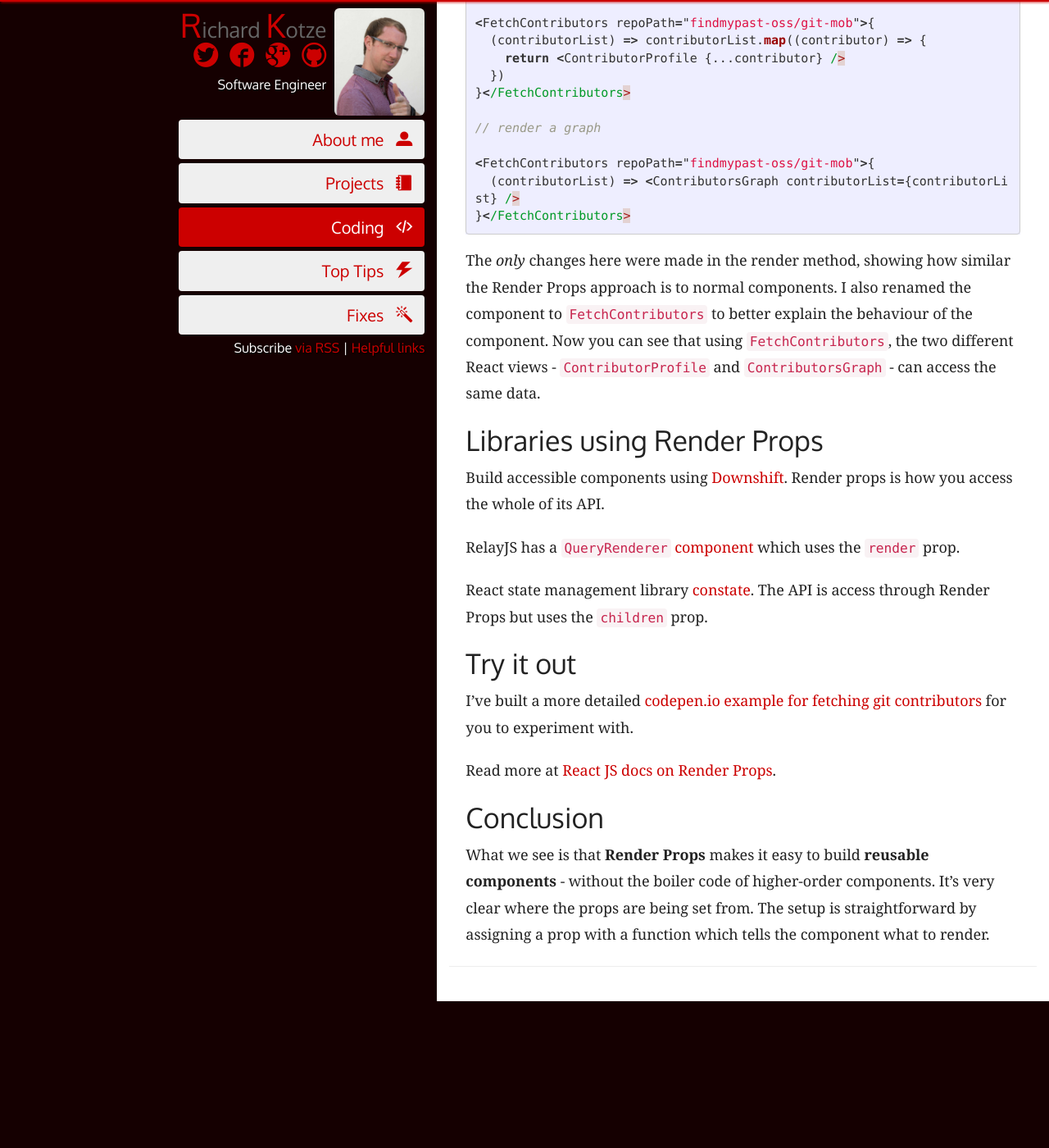
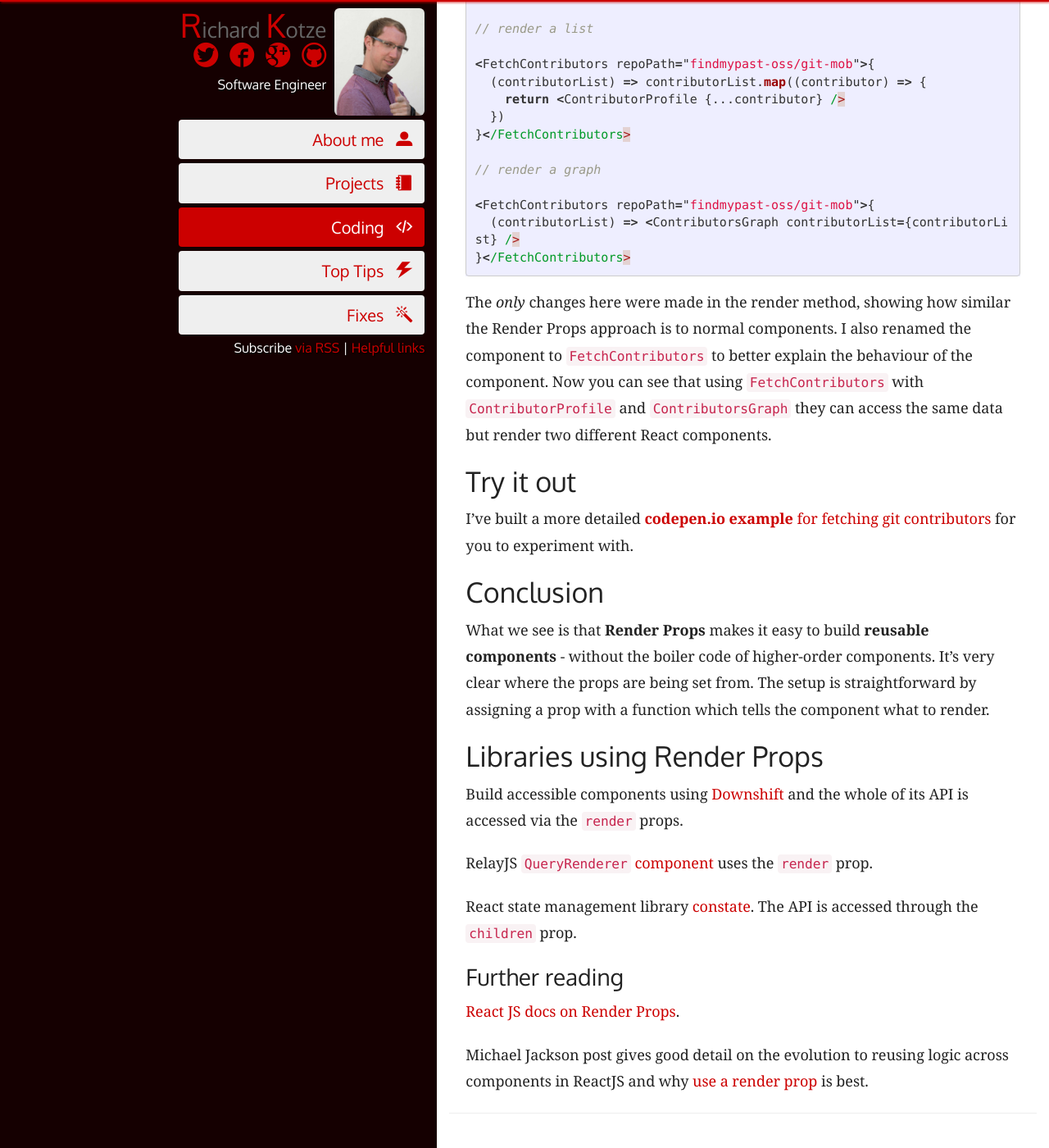
Before and after one commit to rkotze/rkotze.github.io, a Jekyll site: the page built from _posts/2018-04-15-render-props-reactjs.md, in a window 1280 px wide and 1400 px high, scrolled down 3658 px. Shown: the whole window at 82% size. Built offline with Jekyll 4.4.1, drawn with Linux system fonts in a browser that asks for light colours; comment, search, counter and statistics services are not loaded; before the commit the page ends 4879 px from its top, so only the background shows below that; some of the changed text lies outside the part shown.

Commit message:
Update to render props component.

````diff
--- a/_posts/2018-04-15-render-props-reactjs.md
+++ b/_posts/2018-04-15-render-props-reactjs.md
@@ -52,7 +52,9 @@
 
 The great thing about the Render Props approach is it's like building any React component without the boiler code a HOC needs.
 
-We are going to build a component that fetches contributor data for a repository from GitHub.
+## First build a standard component
+
+We are going to build a component that **fetches contributor** data for a repository from GitHub **without** Render Props.
 
 ```javascript
 class ListContributors extends React.Component {
@@ -106,7 +108,7 @@
 
 The method `fetchContributors` gets contributors from GitHub and transforms the raw JSON object to properties we care about. We then `map` through the list to render out the contributors.
 
-What if we want to use the **same data** but with a **different view**? For example, show a graph instead of a list?
+**What if** we want to use the same data but with a **different view**? For example, show a graph instead of a list.
 
 We could use an if statement to check a prop, however that would become unmaintainable when supporting more than two views.
 
@@ -142,22 +144,26 @@
 }</FetchContributors>
 ```
 
-The _only_ changes here were made in the render method, showing how similar the Render Props approach is to normal components. I also renamed the component to `FetchContributors` to better explain the behaviour of the component. Now you can see that using `FetchContributors`, the two different React views - `ContributorProfile` and `ContributorsGraph` - can access the same data.
-
-## Libraries using Render Props
-
-Build accessible components using [Downshift](https://github.com/paypal/downshift){:target="\_blank"}. Render props is how you access the whole of its API.
-
-RelayJS has a [`QueryRenderer` component](https://facebook.github.io/relay/docs/en/query-renderer.html){:target="\_blank"} which uses the `render` prop.
-
-React state management library [constate](https://github.com/diegohaz/constate){:target="\_blank"}. The API is access through Render Props but uses the `children` prop.
+The _only_ changes here were made in the render method, showing how similar the Render Props approach is to normal components. I also renamed the component to `FetchContributors` to better explain the behaviour of the component. Now you can see that using `FetchContributors` with `ContributorProfile` and `ContributorsGraph` they can access the same data but render two different React components.
 
 ## Try it out
 
-I've built a more detailed [codepen.io example for fetching git contributors](https://codepen.io/rkotze/pen/oqqopQ){:target="\_blank"} for you to experiment with.
-
-Read more at [React JS docs on Render Props](https://reactjs.org/docs/render-props.html){:target="\_blank"}.
+I've built a more detailed [**codepen.io example** for fetching git contributors](https://codepen.io/rkotze/pen/oqqopQ){:target="\_blank"} for you to experiment with.
 
 ## Conclusion
 
 What we see is that **Render Props** makes it easy to build **reusable components** - without the boiler code of higher-order components. It's very clear where the props are being set from. The setup is straightforward by assigning a prop with a function which tells the component what to render.
+
+## Libraries using Render Props
+
+Build accessible components using [Downshift](https://github.com/paypal/downshift){:target="\_blank"} and the whole of its API is accessed via the `render` props.
+
+RelayJS [`QueryRenderer` component](https://facebook.github.io/relay/docs/en/query-renderer.html){:target="\_blank"} uses the `render` prop.
+
+React state management library [constate](https://github.com/diegohaz/constate){:target="\_blank"}. The API is accessed through the `children` prop.
+
+### Further reading
+
+[React JS docs on Render Props](https://reactjs.org/docs/render-props.html){:target="\_blank"}.
+
+Michael Jackson post gives good detail on the evolution to reusing logic across components in ReactJS and why [use a render prop](https://cdb.reacttraining.com/use-a-render-prop-50de598f11ce){:target="\_blank"} is best.
````
